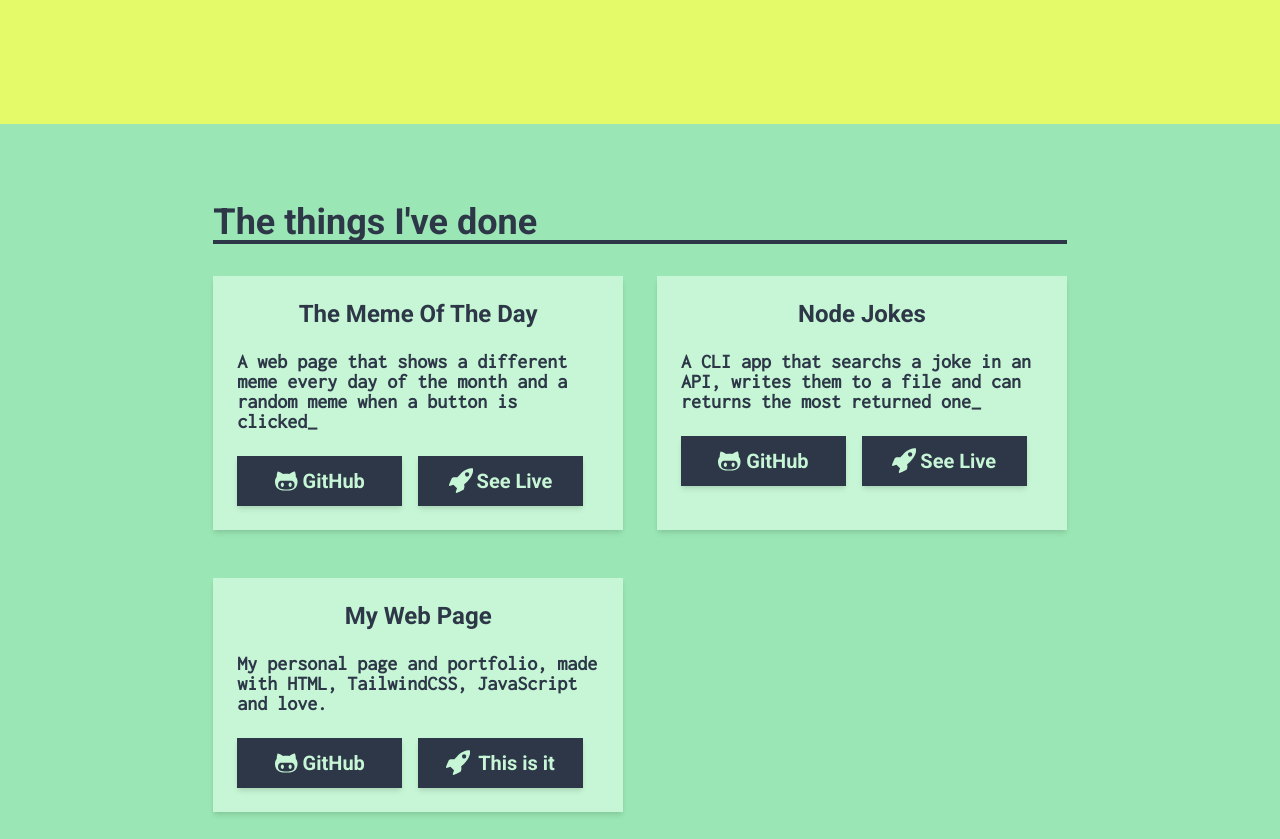
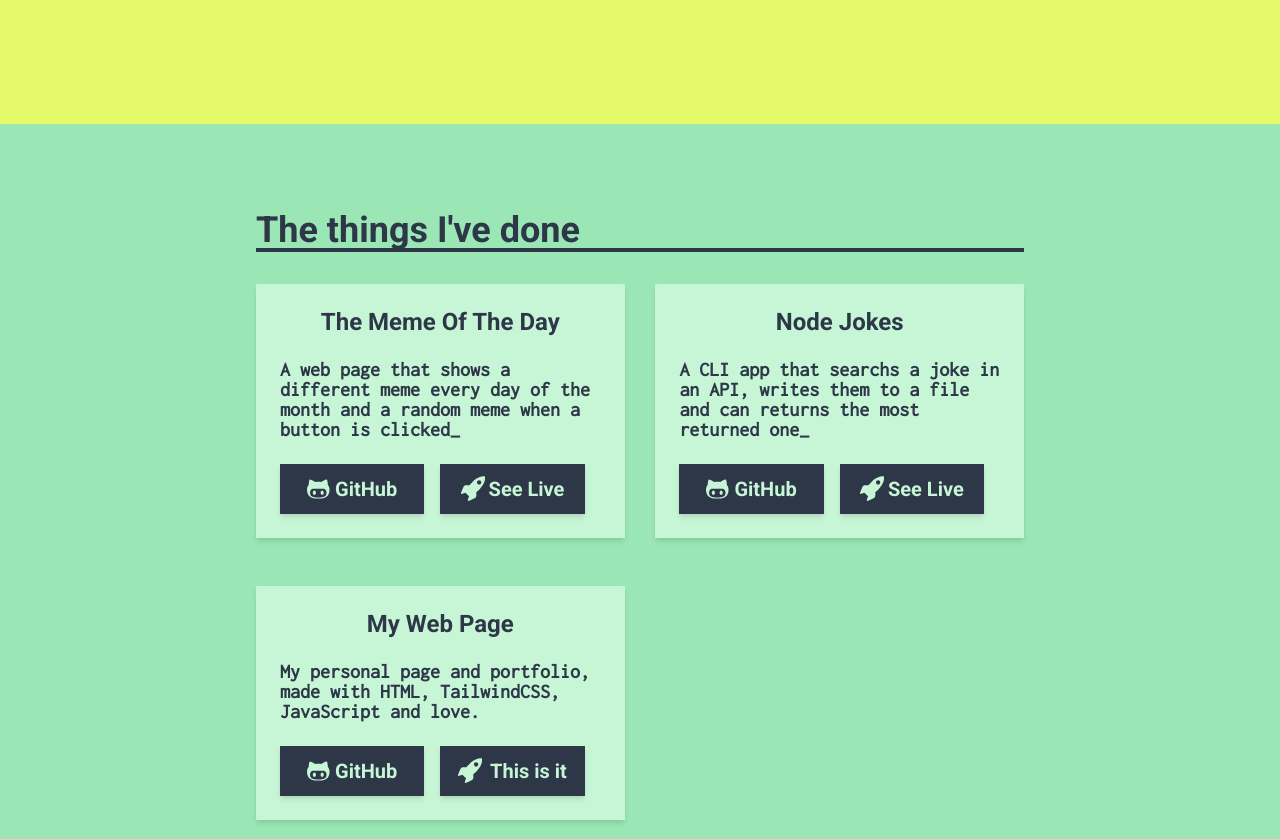
Before and after one commit to livchits/personal-page, a website built with Parcel: page src/index.html in a window 1280 px wide. Shown: the part 760-1599 px from the top of the page. Built offline with nearby package versions, Linux system fonts and the light colour scheme; what tailwindcss-typography would draw is missing.

Commit message:
Fixes project section layout

```diff
--- a/src/index.html
+++ b/src/index.html
@@ -110,8 +110,11 @@
         </ul>
       </div>
     </section>
-    <section id="projects" class="bg-green-300">
-      <div class="w-5/6 mx-auto py-20 md:w-2/3">
+    <section
+      id="projects"
+      class="bg-green-300 flex flex-col justify-center min-h-screen"
+    >
+      <div class="w-5/6 mx-auto max-w-screen-lg py-20 md:w-3/5">
         <h2
           class="text-4xl font-bold leading-none border-b-4 border-gray-800 caps-small"
         >
```
